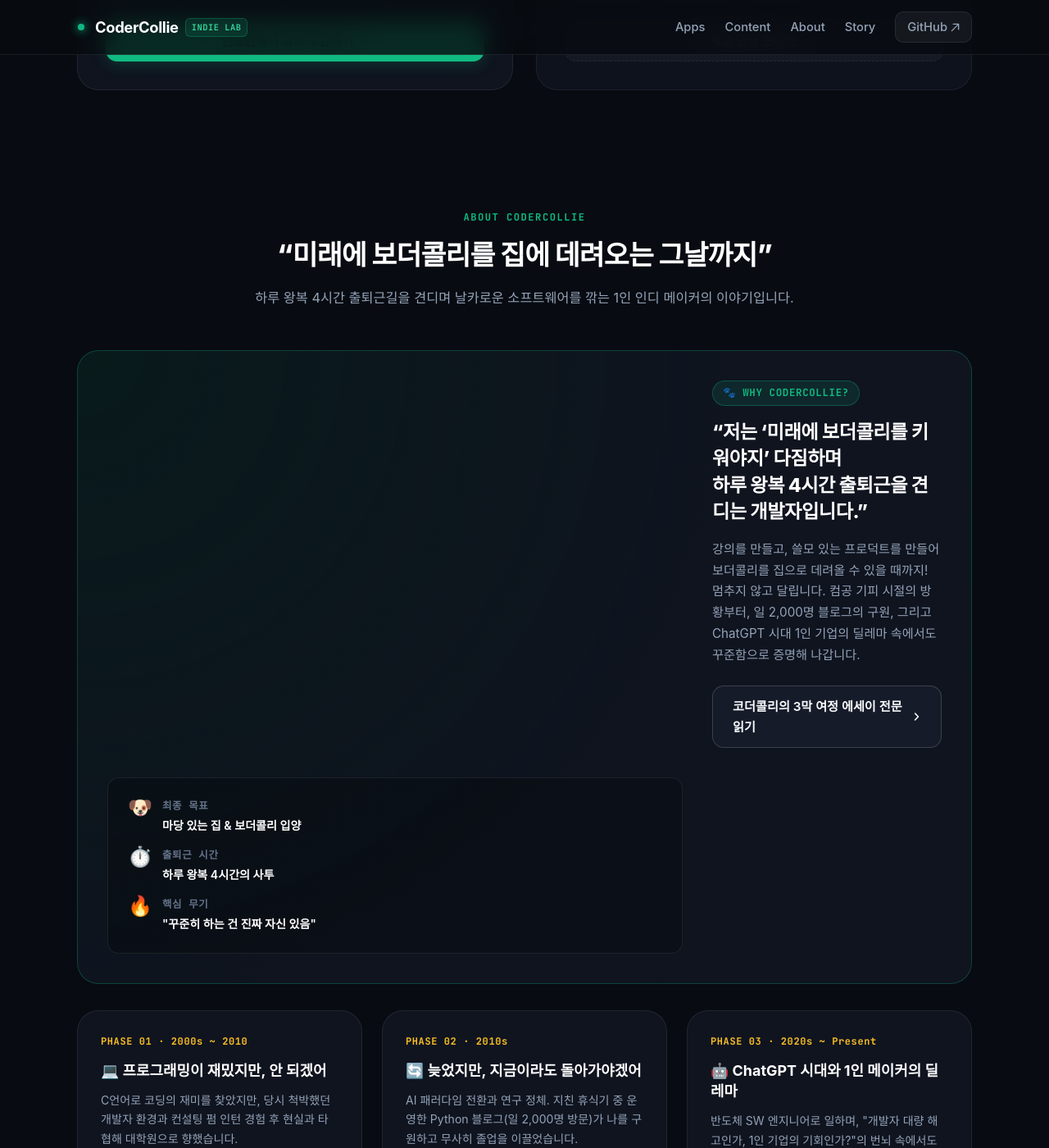
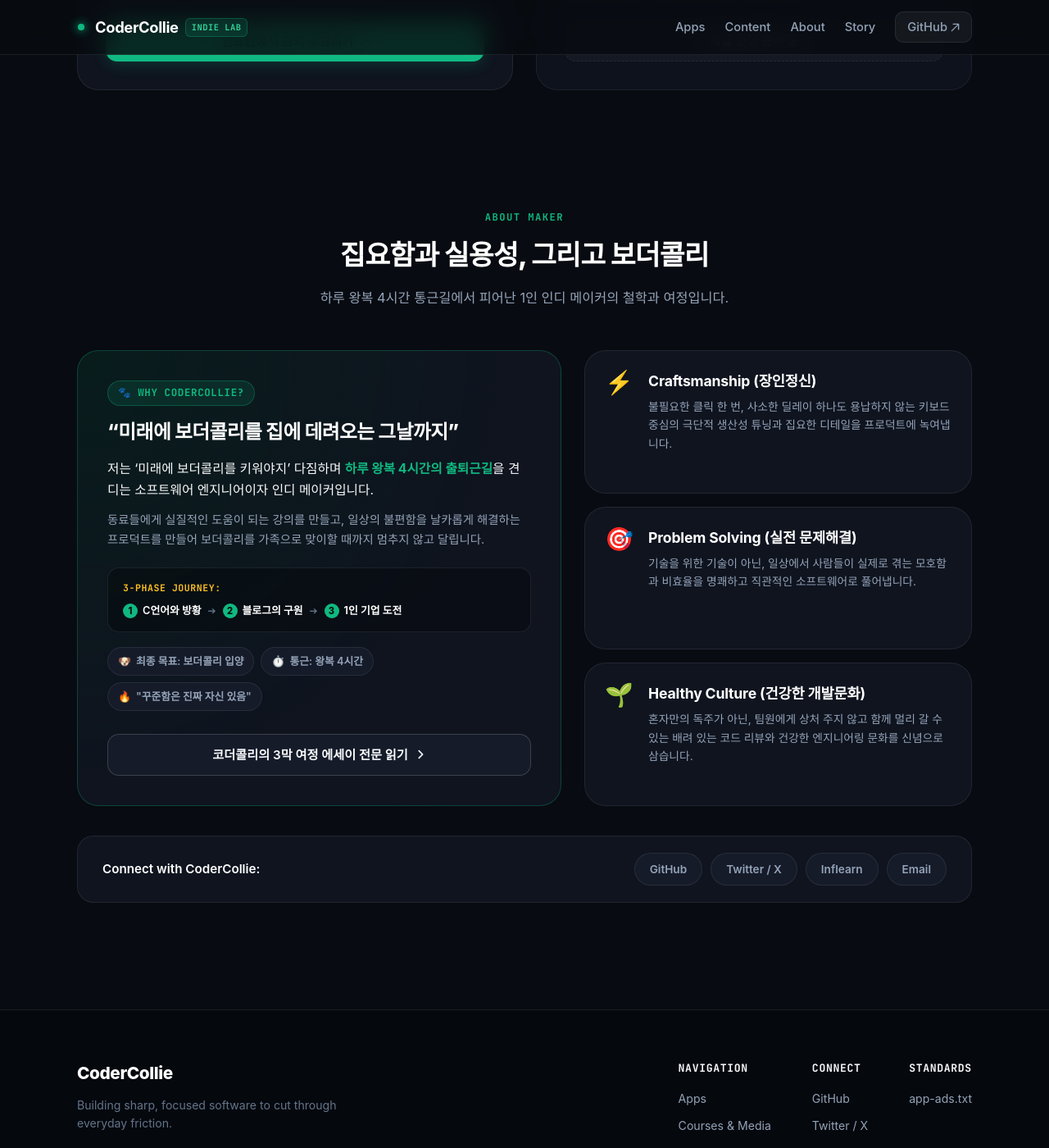
Before and after one commit to CoderCollie/codercollie.github.io, a Jekyll site: the page built from index.html, in a window 1280 px wide and 1400 px high, scrolled down 2691 px. Shown: the whole window at 82% size. Built offline with Jekyll 4.4.1, drawn with Linux system fonts in a browser that asks for light colours; some web fonts are replaced; some of the changed text lies outside the part shown.

Commit message:
Refactor: Redesign About section into a unified 2-column asymmetric bento grid

```diff
--- a/_layouts/default.html
+++ b/_layouts/default.html
@@ -13,7 +13,7 @@
     <link href="https://fonts.googleapis.com/css2?family=JetBrains+Mono:wght@400;600;700&display=swap" rel="stylesheet">
 
     <!-- CSS -->
-    <link rel="stylesheet" href="{{ '/assets/css/main.css' | relative_url }}?v=2.4">
+    <link rel="stylesheet" href="{{ '/assets/css/main.css' | relative_url }}?v=2.5">
 
     <!-- RSS Feed -->
     <link rel="alternate" type="application/rss+xml" title="{{ site.title }}" href="{{ '/feed.xml' | relative_url }}">
--- a/assets/css/main.css
+++ b/assets/css/main.css
@@ -808,21 +808,27 @@ body.theme-dark {
 /* ==========================================================================
    About Section & Maker Story
    ========================================================================== */
-.maker-story-card {
+.about-unified-grid {
     display: grid;
-    grid-template-columns: 1fr 280px;
-    gap: 36px;
-    padding: 36px;
-    margin-bottom: 32px;
-    position: relative;
-    border: 1px solid rgba(16, 185, 129, 0.28);
-    background: radial-gradient(circle at 0% 0%, rgba(16, 185, 129, 0.09) 0%, var(--bg-surface) 60%);
+    grid-template-columns: 1.25fr 1fr;
+    gap: 28px;
+    margin-bottom: 36px;
+    align-items: stretch;
 }
 
-.maker-story-content {
+.about-story-card {
     display: flex;
     flex-direction: column;
     justify-content: space-between;
+    padding: 36px;
+    position: relative;
+    border: 1px solid rgba(16, 185, 129, 0.28);
+    background: radial-gradient(circle at 0% 0%, rgba(16, 185, 129, 0.1) 0%, var(--bg-surface) 65%);
+}
+
+.story-card-top {
+    display: flex;
+    flex-direction: column;
 }
 
 .maker-badge {
@@ -843,138 +849,160 @@ body.theme-dark {
     margin-bottom: 16px;
 }
 
-.maker-story-headline {
-    font-size: 1.45rem;
+.story-headline {
+    font-size: 1.48rem;
     font-weight: 800;
     color: #fff;
-    line-height: 1.4;
+    line-height: 1.35;
     letter-spacing: -0.02em;
     margin-bottom: 16px;
 }
 
-.maker-story-text {
-    font-size: 0.95rem;
-    color: var(--text-secondary);
+.story-lead {
+    font-size: 0.98rem;
+    color: var(--text-primary);
     line-height: 1.7;
-    margin-bottom: 24px;
+    margin-bottom: 10px;
 }
 
-.maker-quick-facts {
+.story-lead strong {
+    color: var(--brand-green);
+    font-weight: 700;
+}
+
+.story-detail {
+    font-size: 0.9rem;
+    color: var(--text-secondary);
+    line-height: 1.68;
+    margin-bottom: 22px;
+}
+
+/* Mini Journey Strip */
+.mini-journey-strip {
+    background: rgba(0, 0, 0, 0.3);
+    border: 1px solid var(--border-subtle);
+    border-radius: var(--radius-md);
+    padding: 14px 18px;
+    margin-bottom: 18px;
+}
+
+.strip-label {
+    display: block;
+    font-family: var(--font-mono);
+    font-size: 0.72rem;
+    font-weight: 700;
+    color: var(--brand-yellow);
+    text-transform: uppercase;
+    letter-spacing: 0.05em;
+    margin-bottom: 8px;
+}
+
+.journey-chips {
+    display: flex;
+    align-items: center;
+    gap: 8px;
+    flex-wrap: wrap;
+}
+
+.journey-chip {
+    display: inline-flex;
+    align-items: center;
+    gap: 6px;
+    font-size: 0.8rem;
+    color: #fff;
+    font-weight: 600;
+}
+
+.chip-step {
+    width: 18px;
+    height: 18px;
+    border-radius: 50%;
+    background: var(--brand-green);
+    color: #04130d;
+    font-size: 0.7rem;
+    font-weight: 800;
+    display: inline-flex;
+    align-items: center;
+    justify-content: center;
+}
+
+.chip-arrow {
+    color: var(--text-muted);
+    font-size: 0.75rem;
+}
+
+/* Quick Facts Row */
+.quick-facts-row {
+    display: flex;
+    flex-wrap: wrap;
+    gap: 8px;
+    margin-bottom: 28px;
+}
+
+.fact-pill {
+    display: inline-flex;
+    align-items: center;
+    gap: 6px;
+    padding: 6px 12px;
+    border-radius: 9999px;
+    background: var(--bg-surface-elevated);
+    border: 1px solid var(--border-subtle);
+    font-size: 0.8rem;
+    font-weight: 600;
+    color: var(--text-secondary);
+}
+
+.story-card-bottom {
+    margin-top: auto;
+}
+
+/* Principles Stack */
+.about-principles-stack {
     display: flex;
     flex-direction: column;
-    gap: 14px;
-    justify-content: center;
-    background: rgba(0, 0, 0, 0.25);
-    border: 1px solid var(--border-subtle);
-    border-radius: var(--radius-md);
-    padding: 24px;
+    gap: 16px;
+    justify-content: space-between;
 }
 
-.fact-box {
+.principle-card {
     display: flex;
+    gap: 18px;
+    padding: 22px 24px;
     align-items: flex-start;
-    gap: 12px;
-}
-
-.fact-icon {
-    font-size: 1.5rem;
-    line-height: 1;
-}
-
-.fact-text {
-    display: flex;
-    flex-direction: column;
-    gap: 2px;
-}
-
-.fact-text strong {
-    font-size: 0.78rem;
-    font-family: var(--font-mono);
-    color: var(--text-muted);
-    text-transform: uppercase;
-    letter-spacing: 0.05em;
-}
-
-.fact-text span {
-    font-size: 0.88rem;
-    font-weight: 600;
-    color: #fff;
-}
-
-/* 3-Phase Journey Grid */
-.journey-grid {
-    display: grid;
-    grid-template-columns: repeat(3, 1fr);
-    gap: 24px;
-    margin-bottom: 32px;
-}
-
-.journey-card {
-    display: flex;
-    flex-direction: column;
-    padding: 28px;
-    border: 1px solid var(--border-subtle);
-    background: var(--bg-surface);
+    flex: 1;
     transition: all var(--transition-normal);
 }
 
-.journey-card:hover {
+.principle-card:hover {
     border-color: rgba(255, 255, 255, 0.2);
-    transform: translateY(-3px);
+    transform: translateX(3px);
 }
 
-.journey-phase {
-    font-family: var(--font-mono);
-    font-size: 0.75rem;
-    font-weight: 700;
-    color: var(--brand-yellow);
-    letter-spacing: 0.05em;
-    margin-bottom: 12px;
-    display: block;
+.principle-icon {
+    font-size: 1.75rem;
+    line-height: 1;
+    flex-shrink: 0;
+    margin-top: 2px;
 }
 
-.journey-title {
-    font-size: 1.12rem;
+.principle-body {
+    display: flex;
+    flex-direction: column;
+    gap: 6px;
+}
+
+.principle-title {
+    font-size: 1.1rem;
     font-weight: 700;
     color: #fff;
-    line-height: 1.4;
-    margin-bottom: 12px;
+    letter-spacing: -0.01em;
 }
 
-.journey-desc {
-    font-size: 0.88rem;
+.principle-desc {
     color: var(--text-secondary);
-    line-height: 1.65;
-}
-
-.about-bento-grid {
-    display: grid;
-    grid-template-columns: repeat(3, 1fr);
-    gap: 24px;
-    margin-bottom: 40px;
-}
-
-.about-card {
-    text-align: left;
-    padding: 28px;
-}
-
-.about-card-icon {
-    font-size: 2rem;
-    margin-bottom: 16px;
-}
-
-.about-card-title {
-    font-size: 1.25rem;
-    font-weight: 700;
-    color: #fff;
-    margin-bottom: 10px;
-}
-
-.about-card-desc {
-    color: var(--text-secondary);
-    font-size: 0.9rem;
-    line-height: 1.65;
+    font-size: 0.86rem;
+    line-height: 1.62;
+    margin: 0;
 }
 
 .social-connect-box {
@@ -1289,16 +1317,7 @@ body.theme-dark {
         grid-template-columns: 1fr;
     }
 
-    .maker-story-card {
-        grid-template-columns: 1fr;
-        gap: 24px;
-    }
-
-    .journey-grid {
-        grid-template-columns: 1fr;
-    }
-
-    .about-bento-grid {
+    .about-unified-grid {
         grid-template-columns: 1fr;
     }
 
--- a/index.html
+++ b/index.html
@@ -271,110 +271,110 @@ title: Home
     <section id="about" class="section about-section">
         <div class="container">
             <div class="section-header">
-                <span class="section-kicker">ABOUT CODERCOLLIE</span>
-                <h2 class="section-title">“미래에 보더콜리를 집에 데려오는 그날까지”</h2>
-                <p class="section-subtitle">하루 왕복 4시간 출퇴근길을 견디며 날카로운 소프트웨어를 깎는 1인 인디 메이커의 이야기입니다.</p>
+                <span class="section-kicker">ABOUT MAKER</span>
+                <h2 class="section-title">집요함과 실용성, 그리고 보더콜리</h2>
+                <p class="section-subtitle">하루 왕복 4시간 통근길에서 피어난 1인 인디 메이커의 철학과 여정입니다.</p>
             </div>
 
-            <!-- Maker Story Hero Card -->
-            <div class="bento-card maker-story-card">
+            <!-- Unified Bento Grid -->
+            <div class="about-unified-grid">
+                <!-- Left: Maker Story Bento -->
+                <article class="bento-card about-story-card">
                     <div class="card-glow"></div>
-                <div class="maker-story-content">
+                    <div class="story-card-top">
                         <div class="maker-badge">
                             <span class="maker-badge-icon">🐾</span>
                             <span>Why CoderCollie?</span>
                         </div>
-                    <h3 class="maker-story-headline">
-                        “저는 ‘미래에 보더콜리를 키워야지’ 다짐하며<br class="hidden-mobile">
-                        하루 왕복 4시간 출퇴근을 견디는 개발자입니다.”
+                        <h3 class="story-headline">
+                            “미래에 보더콜리를 집에 데려오는 그날까지”
                         </h3>
-                    <p class="maker-story-text">
-                        강의를 만들고, 쓸모 있는 프로덕트를 만들어 보더콜리를 집으로 데려올 수 있을 때까지! 멈추지 않고 달립니다.
-                        컴공 기피 시절의 방황부터, 일 2,000명 블로그의 구원, 그리고 ChatGPT 시대 1인 기업의 딜레마 속에서도 꾸준함으로 증명해 나갑니다.
+                        <p class="story-lead">
+                            저는 ‘미래에 보더콜리를 키워야지’ 다짐하며 <strong>하루 왕복 4시간의 출퇴근길</strong>을 견디는 소프트웨어 엔지니어이자 인디 메이커입니다.
                         </p>
-                    <div class="maker-story-actions">
-                        <a href="{{ '/about/' | relative_url }}" class="btn btn-secondary">
+                        <p class="story-detail">
+                            동료들에게 실질적인 도움이 되는 강의를 만들고, 일상의 불편함을 날카롭게 해결하는 프로덕트를 만들어 보더콜리를 가족으로 맞이할 때까지 멈추지 않고 달립니다.
+                        </p>
+
+                        <!-- Mini Journey Timeline Strip -->
+                        <div class="mini-journey-strip">
+                            <span class="strip-label">3-Phase Journey:</span>
+                            <div class="journey-chips">
+                                <span class="journey-chip">
+                                    <span class="chip-step">1</span>
+                                    <span>C언어와 방황</span>
+                                </span>
+                                <span class="chip-arrow">➔</span>
+                                <span class="journey-chip">
+                                    <span class="chip-step">2</span>
+                                    <span>블로그의 구원</span>
+                                </span>
+                                <span class="chip-arrow">➔</span>
+                                <span class="journey-chip">
+                                    <span class="chip-step">3</span>
+                                    <span>1인 기업 도전</span>
+                                </span>
+                            </div>
+                        </div>
+
+                        <!-- Quick Fact Pills -->
+                        <div class="quick-facts-row">
+                            <div class="fact-pill">
+                                <span class="fact-pill-icon">🐶</span>
+                                <span>최종 목표: 보더콜리 입양</span>
+                            </div>
+                            <div class="fact-pill">
+                                <span class="fact-pill-icon">⏱️</span>
+                                <span>통근: 왕복 4시간</span>
+                            </div>
+                            <div class="fact-pill">
+                                <span class="fact-pill-icon">🔥</span>
+                                <span>"꾸준함은 진짜 자신 있음"</span>
+                            </div>
+                        </div>
+                    </div>
+
+                    <div class="story-card-bottom">
+                        <a href="{{ '/about/' | relative_url }}" class="btn btn-secondary btn-block">
                             <span>코더콜리의 3막 여정 에세이 전문 읽기</span>
                             <svg class="btn-arrow" viewBox="0 0 16 16" fill="none" xmlns="http://www.w3.org/2000/svg">
                                 <path d="M6 3L11 8L6 13" stroke="currentColor" stroke-width="2" stroke-linecap="round" stroke-linejoin="round"/>
                             </svg>
                         </a>
                     </div>
-                </div>
-                <div class="maker-quick-facts">
-                    <div class="fact-box">
-                        <span class="fact-icon">🐶</span>
-                        <div class="fact-text">
-                            <strong>최종 목표</strong>
-                            <span>마당 있는 집 & 보더콜리 입양</span>
-                        </div>
-                    </div>
-                    <div class="fact-box">
-                        <span class="fact-icon">⏱️</span>
-                        <div class="fact-text">
-                            <strong>출퇴근 시간</strong>
-                            <span>하루 왕복 4시간의 사투</span>
-                        </div>
-                    </div>
-                    <div class="fact-box">
-                        <span class="fact-icon">🔥</span>
-                        <div class="fact-text">
-                            <strong>핵심 무기</strong>
-                            <span>"꾸준히 하는 건 진짜 자신 있음"</span>
-                        </div>
-                    </div>
-                </div>
-            </div>
+                </article>
 
-            <!-- 3-Phase Journey Grid -->
-            <div class="journey-grid">
-                <div class="bento-card journey-card">
-                    <span class="journey-phase">PHASE 01 · 2000s ~ 2010</span>
-                    <h4 class="journey-title">💻 프로그래밍이 재밌지만, 안 되겠어</h4>
-                    <p class="journey-desc">
-                        C언어로 코딩의 재미를 찾았지만, 당시 척박했던 개발자 환경과 컨설팅 펌 인턴 경험 후 현실과 타협해 대학원으로 향했습니다.
-                    </p>
-                </div>
-                <div class="bento-card journey-card">
-                    <span class="journey-phase">PHASE 02 · 2010s</span>
-                    <h4 class="journey-title">🔄 늦었지만, 지금이라도 돌아가야겠어</h4>
-                    <p class="journey-desc">
-                        AI 패러다임 전환과 연구 정체. 지친 휴식기 중 운영한 Python 블로그(일 2,000명 방문)가 나를 구원하고 무사히 졸업을 이끌었습니다.
-                    </p>
-                </div>
-                <div class="bento-card journey-card">
-                    <span class="journey-phase">PHASE 03 · 2020s ~ Present</span>
-                    <h4 class="journey-title">🤖 ChatGPT 시대와 1인 메이커의 딜레마</h4>
-                    <p class="journey-desc">
-                        반도체 SW 엔지니어로 일하며, "개발자 대량 해고인가, 1인 기업의 기회인가?"의 번뇌 속에서도 날카로운 프로덕트를 완성해 나갑니다.
-                    </p>
-                </div>
-            </div>
-
-            <!-- Principles Grid -->
-            <div class="about-bento-grid">
-                <div class="bento-card about-card">
-                    <div class="about-card-icon">⚡</div>
-                    <h3 class="about-card-title">Craftsmanship</h3>
-                    <p class="about-card-desc">
+                <!-- Right: Principles Stack (3 Bento Cards) -->
+                <div class="about-principles-stack">
+                    <article class="bento-card principle-card">
+                        <div class="principle-icon">⚡</div>
+                        <div class="principle-body">
+                            <h4 class="principle-title">Craftsmanship (장인정신)</h4>
+                            <p class="principle-desc">
                                 불필요한 클릭 한 번, 사소한 딜레이 하나도 용납하지 않는 키보드 중심의 극단적 생산성 튜닝과 집요한 디테일을 프로덕트에 녹여냅니다.
                             </p>
                         </div>
+                    </article>
 
-                <div class="bento-card about-card">
-                    <div class="about-card-icon">🎯</div>
-                    <h3 class="about-card-title">Problem Solving</h3>
-                    <p class="about-card-desc">
+                    <article class="bento-card principle-card">
+                        <div class="principle-icon">🎯</div>
+                        <div class="principle-body">
+                            <h4 class="principle-title">Problem Solving (실전 문제해결)</h4>
+                            <p class="principle-desc">
                                 기술을 위한 기술이 아닌, 일상에서 사람들이 실제로 겪는 모호함과 비효율을 명쾌하고 직관적인 소프트웨어로 풀어냅니다.
                             </p>
                         </div>
+                    </article>
 
-                <div class="bento-card about-card">
-                    <div class="about-card-icon">🌱</div>
-                    <h3 class="about-card-title">Healthy Culture</h3>
-                    <p class="about-card-desc">
+                    <article class="bento-card principle-card">
+                        <div class="principle-icon">🌱</div>
+                        <div class="principle-body">
+                            <h4 class="principle-title">Healthy Culture (건강한 개발문화)</h4>
+                            <p class="principle-desc">
                                 혼자만의 독주가 아닌, 팀원에게 상처 주지 않고 함께 멀리 갈 수 있는 배려 있는 코드 리뷰와 건강한 엔지니어링 문화를 신념으로 삼습니다.
                             </p>
+                        </div>
+                    </article>
                 </div>
             </div>
 
```
Lines whose indentation alone changed are shown as unchanged.
